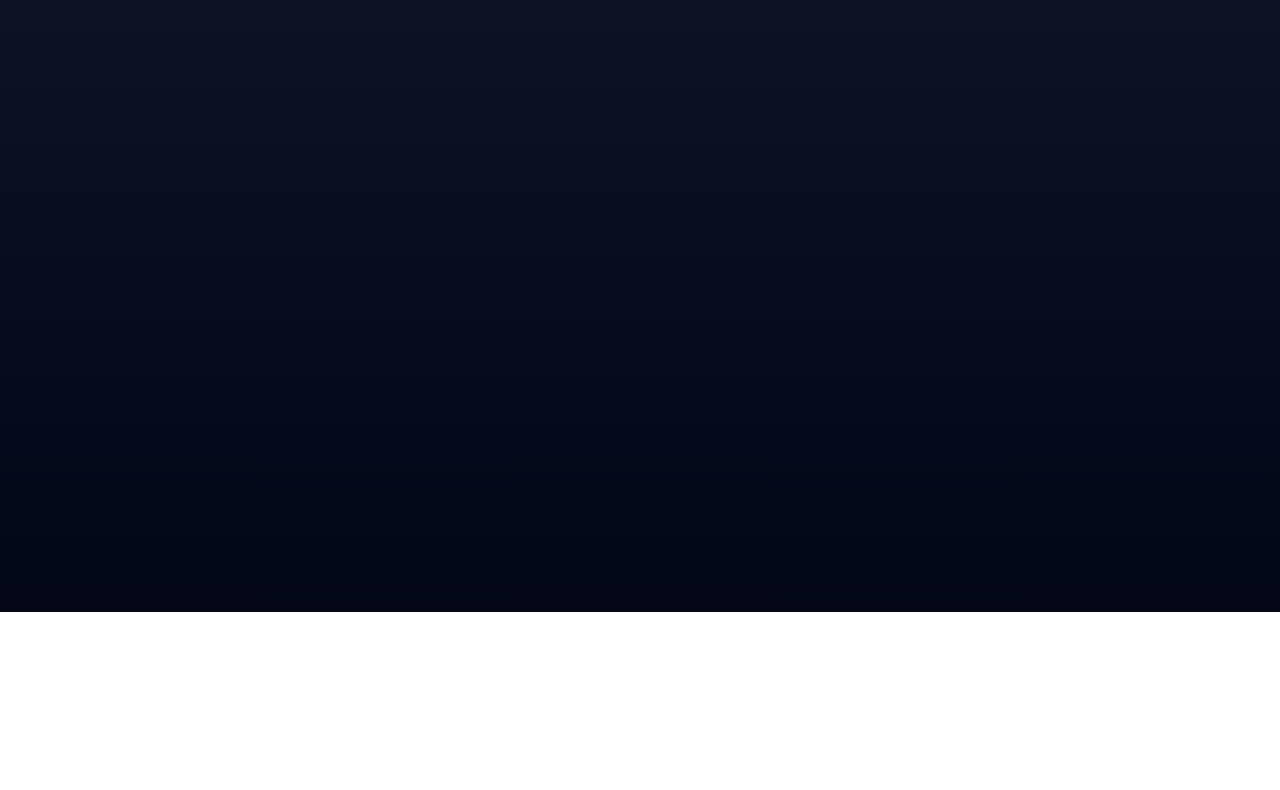
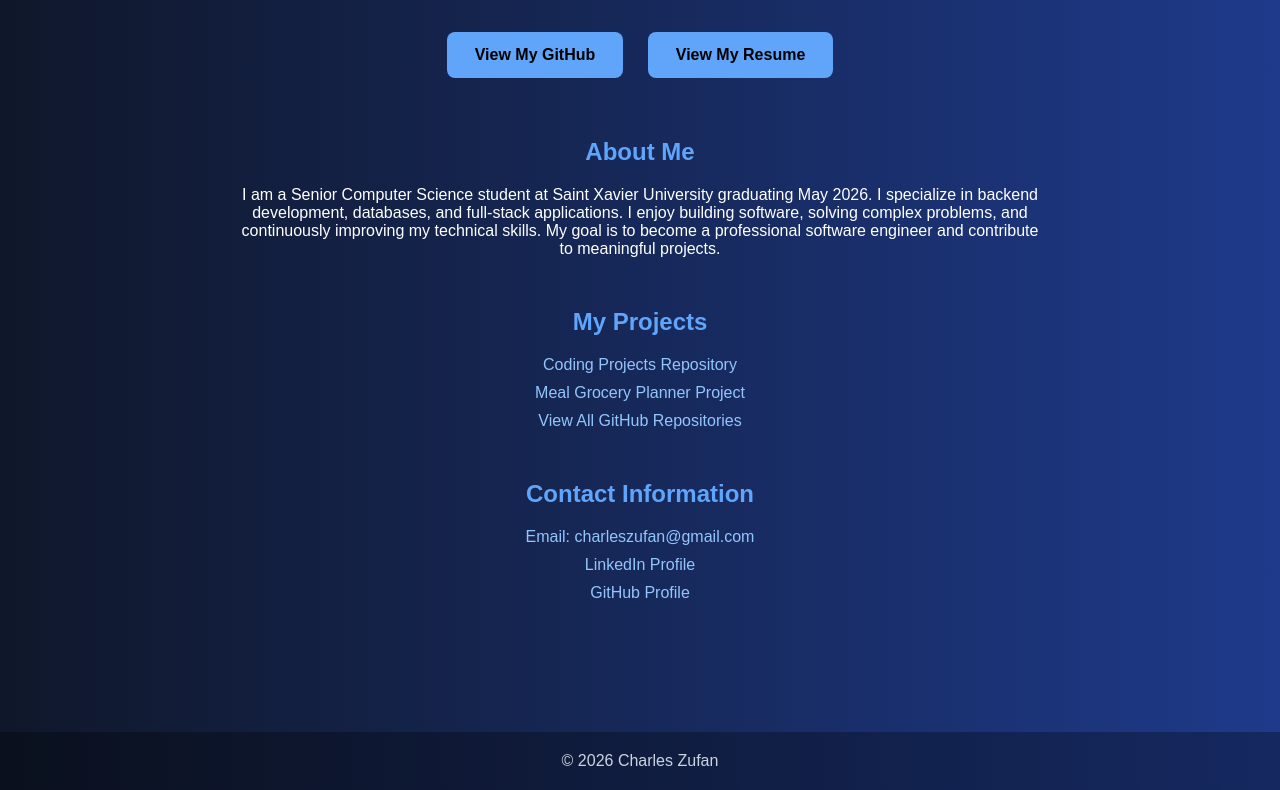
Before and after one commit to czoof/czoof.github.io, a plain HTML site: page index.html in a window 1280 px wide. Shown: the part 188-978 px from the top of the page. Before the commit the page ends 800 px from the top, so only its background shows below. Drawn offline with Linux system fonts and the light colour scheme.

Commit message:
Added resume and completed portfolio

```diff
--- a/index.html
+++ b/index.html
@@ -1,79 +1,152 @@
+<!DOCTYPE html>
+<html lang="en">
+<head>
+<meta charset="UTF-8">
+<title>Charles Zufan Portfolio</title>
+
 <style>
-  html, body{
-    margin:0;
-    padding:0;
-    min-height:100vh;
-    height:100%;
-    font-family: Arial, Helvetica, sans-serif;
-    background: linear-gradient(180deg, #0f172a 0%, #020617 100%);
-    color:#e5e7eb;
-    text-align:center;
+body {
+    margin: 0;
+    font-family: Arial, sans-serif;
+    background: linear-gradient(to right, #0f172a, #1e3a8a);
+    color: white;
+    text-align: center;
 }
 
-  body{
-    display:flex;
-    flex-direction:column;
-    justify-content:center;
+.container {
+    padding: 60px 20px;
 }
 
-  .wrap{
-    max-width:900px;
-    margin:auto;
-    padding:40px 20px;
+h1 {
+    font-size: 48px;
+    margin-bottom: 10px;
+    color: #60a5fa;
 }
 
-  h1{
-    font-size:64px;
-    margin-bottom:10px;
-    color:#60a5fa;
+.subtitle {
+    font-size: 20px;
+    margin-bottom: 30px;
+    color: #cbd5e1;
 }
 
-  .tagline{
-    font-size:22px;
-    color:#94a3b8;
-    margin-bottom:35px;
+.button {
+    display: inline-block;
+    margin: 10px;
+    padding: 14px 28px;
+    background-color: #60a5fa;
+    color: black;
+    text-decoration: none;
+    font-weight: bold;
+    border-radius: 8px;
+    transition: 0.3s;
 }
 
-  .btn{
-    display:inline-block;
-    padding:14px 26px;
-    border-radius:12px;
-    background:#60a5fa;
-    color:#020617;
-    text-decoration:none;
-    font-weight:bold;
-    font-size:18px;
-    box-shadow:0 10px 25px rgba(96,165,250,.25);
-    transition:.2s;
+.button:hover {
+    background-color: #3b82f6;
 }
 
-  .btn:hover{
-    transform:translateY(-2px);
-    background:#3b82f6;
+.section {
+    margin-top: 50px;
+    max-width: 800px;
+    margin-left: auto;
+    margin-right: auto;
 }
 
-  .card{
-    margin-top:45px;
-    padding:28px;
-    border-radius:18px;
-    background: rgba(255,255,255,.05);
-    border:1px solid rgba(255,255,255,.1);
+.section h2 {
+    color: #60a5fa;
 }
 
-  .card h2{
-    margin-bottom:12px;
-    color:#60a5fa;
+.projects a,
+.contact a {
+    display: block;
+    margin: 10px;
+    color: #93c5fd;
+    text-decoration: none;
 }
 
-  .card p{
-    font-size:20px;
-    line-height:1.6;
-    color:#cbd5e1;
+.projects a:hover,
+.contact a:hover {
+    text-decoration: underline;
 }
 
-  footer{
-    margin-top:40px;
-    color:#64748b;
-    font-size:16px;
+footer {
+    margin-top: 60px;
+    padding: 20px;
+    background-color: rgba(0,0,0,0.3);
+    color: #cbd5e1;
 }
 </style>
+
+</head>
+
+<body>
+
+<div class="container">
+
+<h1>Charles Zufan</h1>
+
+<div class="subtitle">
+Computer Science Student • Backend Developer • Track Athlete
+</div>
+
+<a class="button" href="https://github.com/czoof" target="_blank">
+View My GitHub
+</a>
+
+<a class="button" href="Resume.pdf" target="_blank">
+View My Resume
+</a>
+
+<div class="section">
+<h2>About Me</h2>
+
+<p>
+I am a Senior Computer Science student at Saint Xavier University graduating May 2026.
+I specialize in backend development, databases, and full-stack applications.
+I enjoy building software, solving complex problems, and continuously improving my technical skills.
+My goal is to become a professional software engineer and contribute to meaningful projects.
+</p>
+</div>
+
+<div class="section projects">
+<h2>My Projects</h2>
+
+<a href="https://github.com/czoof/Coding-Projects" target="_blank">
+Coding Projects Repository
+</a>
+
+<a href="https://github.com/czoof/Meal-Grocery-Planner" target="_blank">
+Meal Grocery Planner Project
+</a>
+
+<a href="https://github.com/czoof" target="_blank">
+View All GitHub Repositories
+</a>
+
+</div>
+
+<div class="section contact">
+<h2>Contact Information</h2>
+
+<a href="mailto:charleszufan@gmail.com">
+Email: charleszufan@gmail.com
+</a>
+
+<a href="https://www.linkedin.com/in/charles-zufan-2b39b0293/" target="_blank">
+LinkedIn Profile
+</a>
+
+<a href="https://github.com/czoof" target="_blank">
+GitHub Profile
+</a>
+
+</div>
+
+</div>
+
+<footer>
+© 2026 Charles Zufan
+</footer>
+
+</body>
+</html>
```
Lines whose indentation alone changed are shown as unchanged.
